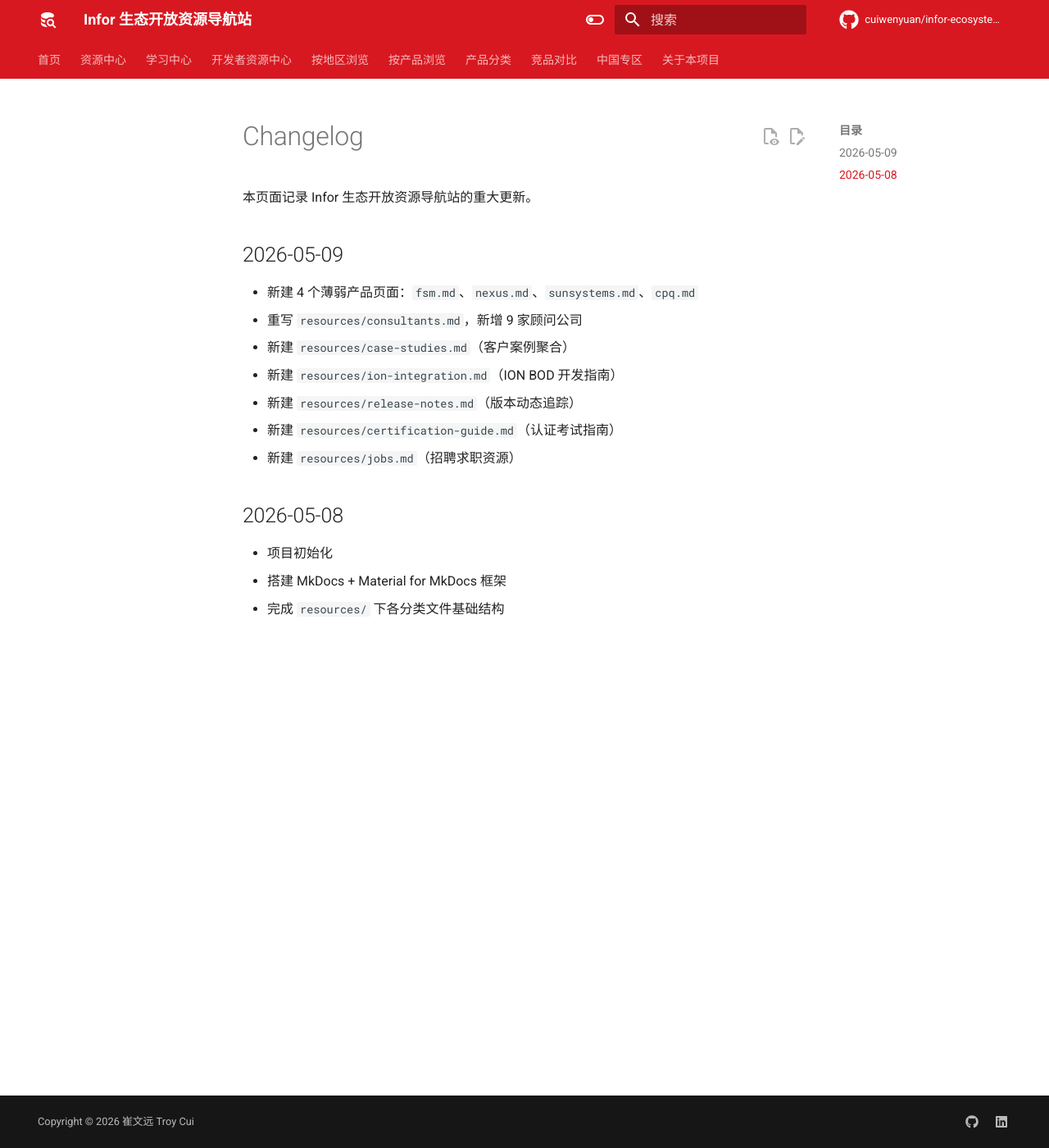
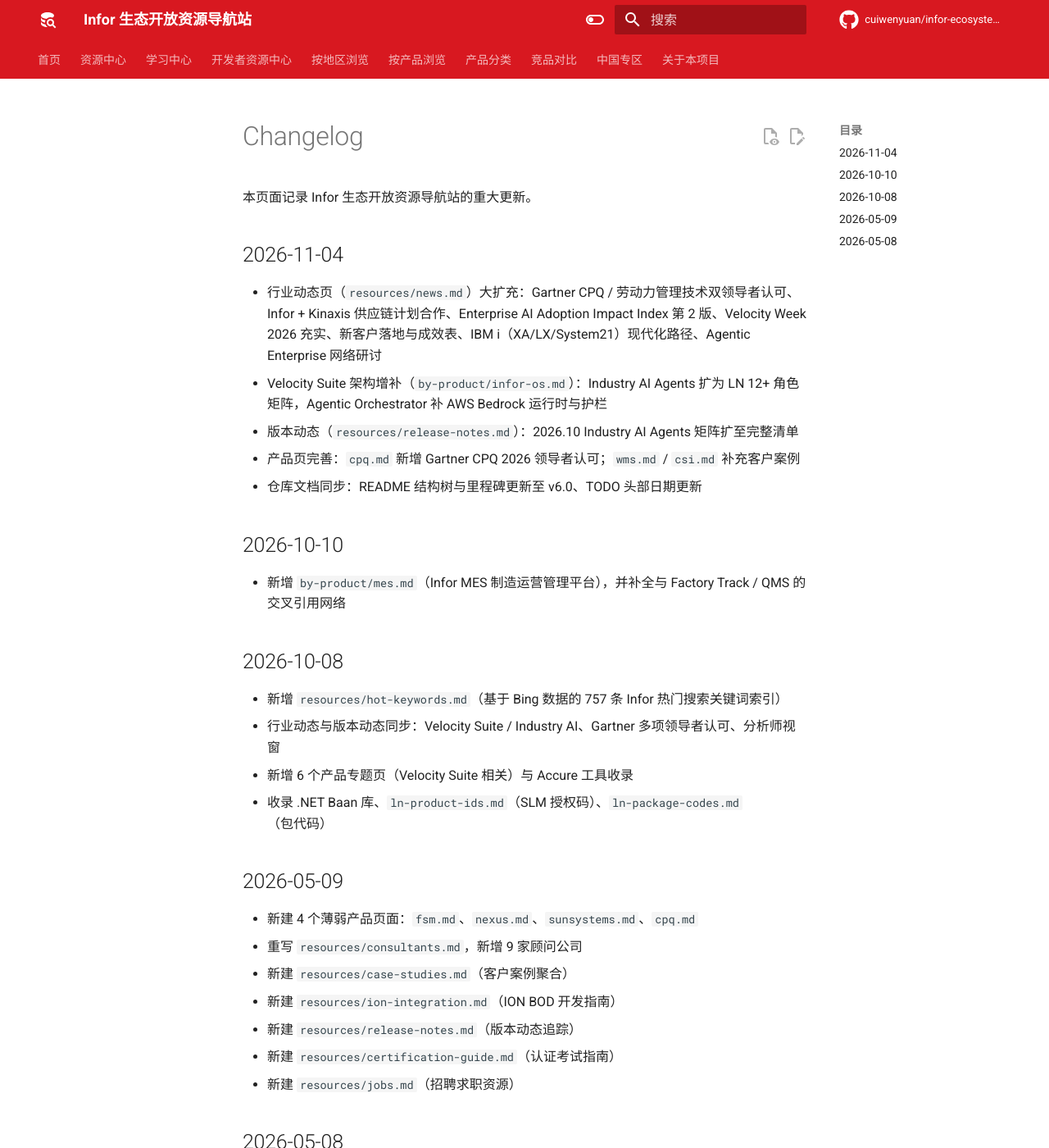
Before and after one commit to cuiwenyuan/infor-ecosystem-open-resources, an MkDocs documentation site: the page built from docs/CHANGELOG.md, in a window 1280 px wide and 1400 px high. Shown: the whole window at 82% size. Built offline with MkDocs 1.6.1 and Material for MkDocs 9.7.7, drawn with Linux system fonts in a browser that asks for light colours; comment, search, counter and statistics services are not loaded.

Commit message:
更新行业动态/产品页与仓库文档：Gartner CPQ/WFM 领导者、Kinaxis 合作、Impact Index 第2版、Velocity Suite 架构、IBM i 现代化、客户案例；同步 README v6.0 与 CHANGELOG（2026-11-04）

```diff
--- a/docs/CHANGELOG.md
+++ b/docs/CHANGELOG.md
@@ -1,6 +1,22 @@
 # Changelog
 
 本页面记录 Infor 生态开放资源导航站的重大更新。
+
+## 2026-11-04
+- 行业动态页（`resources/news.md`）大扩充：Gartner CPQ / 劳动力管理技术双领导者认可、Infor + Kinaxis 供应链计划合作、Enterprise AI Adoption Impact Index 第 2 版、Velocity Week 2026 充实、新客户落地与成效表、IBM i（XA/LX/System21）现代化路径、Agentic Enterprise 网络研讨
+- Velocity Suite 架构增补（`by-product/infor-os.md`）：Industry AI Agents 扩为 LN 12+ 角色矩阵，Agentic Orchestrator 补 AWS Bedrock 运行时与护栏
+- 版本动态（`resources/release-notes.md`）：2026.10 Industry AI Agents 矩阵扩至完整清单
+- 产品页完善：`cpq.md` 新增 Gartner CPQ 2026 领导者认可；`wms.md` / `csi.md` 补充客户案例
+- 仓库文档同步：README 结构树与里程碑更新至 v6.0、TODO 头部日期更新
+
+## 2026-10-10
+- 新增 `by-product/mes.md`（Infor MES 制造运营管理平台），并补全与 Factory Track / QMS 的交叉引用网络
+
+## 2026-10-08
+- 新增 `resources/hot-keywords.md`（基于 Bing 数据的 757 条 Infor 热门搜索关键词索引）
+- 行业动态与版本动态同步：Velocity Suite / Industry AI、Gartner 多项领导者认可、分析师视窗
+- 新增 6 个产品专题页（Velocity Suite 相关）与 Accure 工具收录
+- 收录 .NET Baan 库、`ln-product-ids.md`（SLM 授权码）、`ln-package-codes.md`（包代码）
 
 ## 2026-05-09
 - 新建 4 个薄弱产品页面：`fsm.md`、`nexus.md`、`sunsystems.md`、`cpq.md`
```
Also changed, not shown: .workbuddy/memory/2026-11-04.md (+6 -0 lines), README.md (+57 -33 lines), TODO.md (+3 -3 lines).
